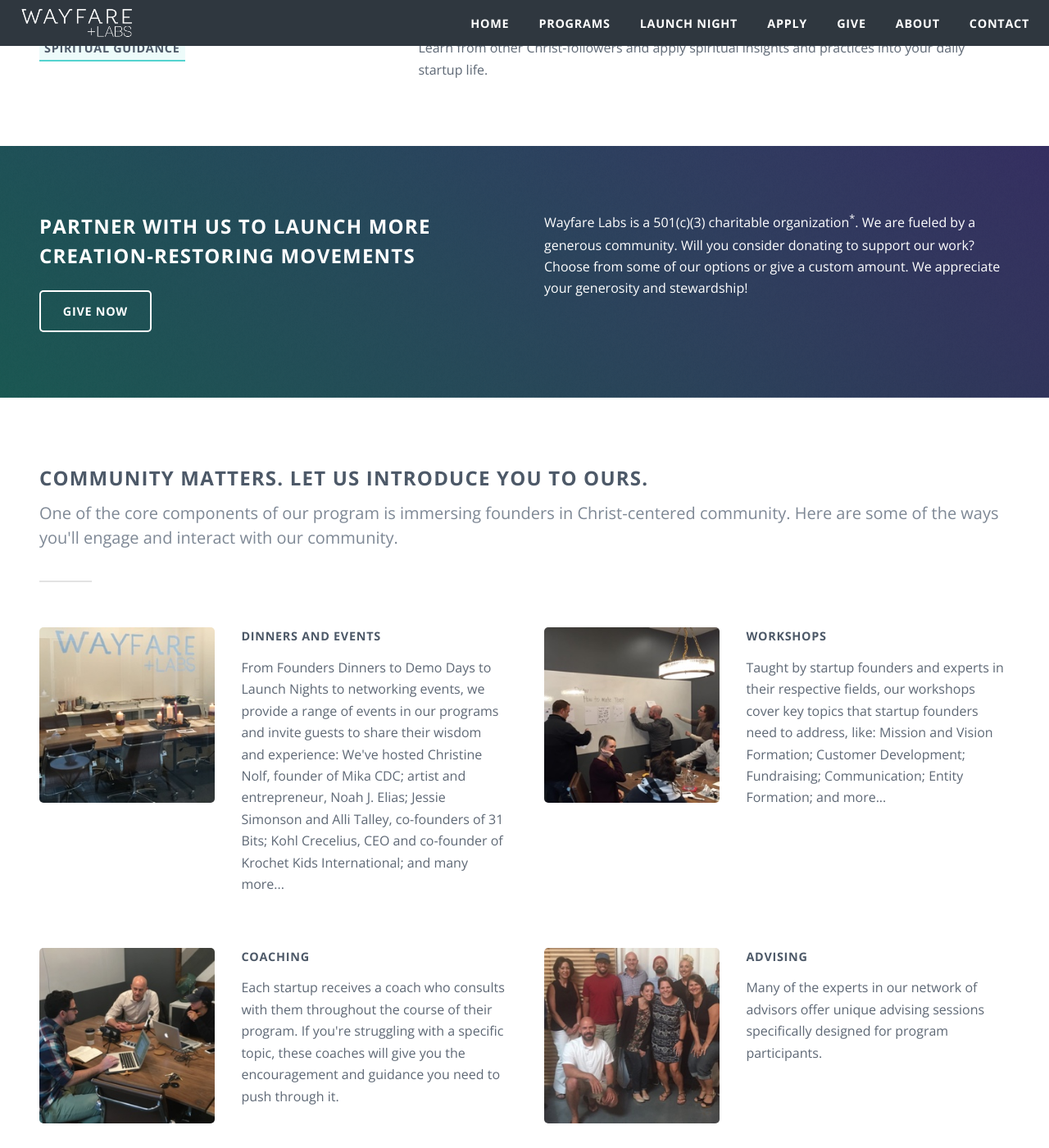
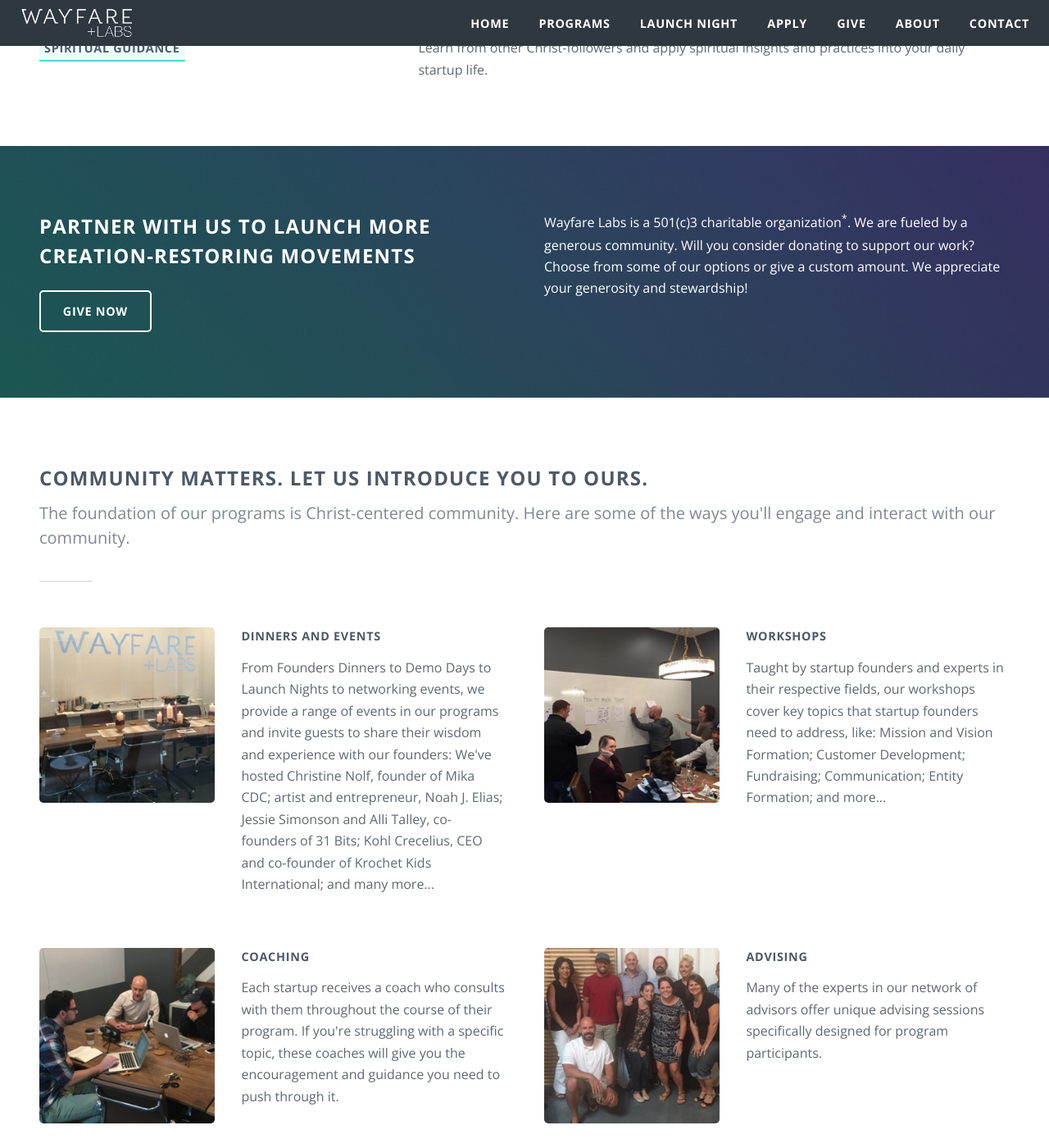
Before and after one commit to wayfareio/wayfarelabs.org, a Jekyll site: the page built from index.markdown, in a window 1280 px wide and 1400 px high, scrolled down 917 px. Shown: the whole window at 82% size. Built offline with Jekyll 4.4.1, drawn with Linux system fonts in a browser that asks for light colours; comment, search, counter and statistics services are not loaded.

Commit message:
Updated Index

```diff
--- a/index.markdown
+++ b/index.markdown
@@ -23,23 +23,22 @@
       practices into your daily startup life.
 cta:
   title: Partner with us to launch more creation-restoring movements
-  description: Wayfare Labs is a 501(c)(3) charitable organization<sup>*</sup>. We
-    are fueled by a generous community. Will you consider donating to support our
-    work? Choose from some of our options or give a custom amount. We appreciate your
-    generosity and stewardship!
+  description: Wayfare Labs is a 501(c)3 charitable organization<sup>*</sup>. We are
+    fueled by a generous community. Will you consider donating to support our work?
+    Choose from some of our options or give a custom amount. We appreciate your generosity
+    and stewardship!
 features:
   title: Community Matters. Let Us Introduce You to Ours.
-  description: One of the core components of our program is immersing founders in
-    Christ-centered community. Here are some of the ways you'll engage and interact
-    with our community.
+  description: The foundation of our programs is Christ-centered community. Here are
+    some of the ways you'll engage and interact with our community.
   list:
   - title: Dinners and Events
     description: 'From Founders Dinners to Demo Days to Launch Nights to networking
       events, we provide a range of events in our programs and invite guests to share
-      their wisdom and experience: We''ve hosted Christine Nolf, founder of Mika CDC;
-      artist and entrepreneur, Noah J. Elias; Jessie Simonson and Alli Talley, co-founders
-      of 31 Bits; Kohl Crecelius, CEO and co-founder of Krochet Kids International;
-      and many more...'
+      their wisdom and experience with our founders: We''ve hosted Christine Nolf,
+      founder of Mika CDC; artist and entrepreneur, Noah J. Elias; Jessie Simonson
+      and Alli Talley, co-founders of 31 Bits; Kohl Crecelius, CEO and co-founder
+      of Krochet Kids International; and many more...'
     image: "/uploads/dinners.jpg"
     at2x_image: "/uploads/dinners@2x.jpg"
   - title: Workshops
```
